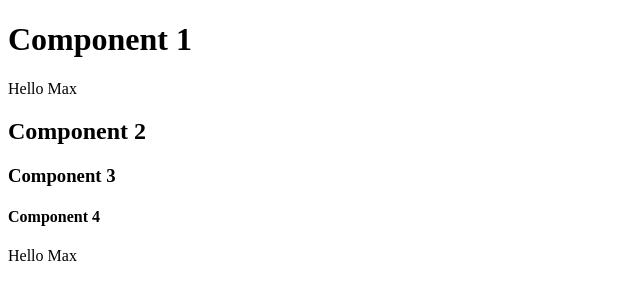
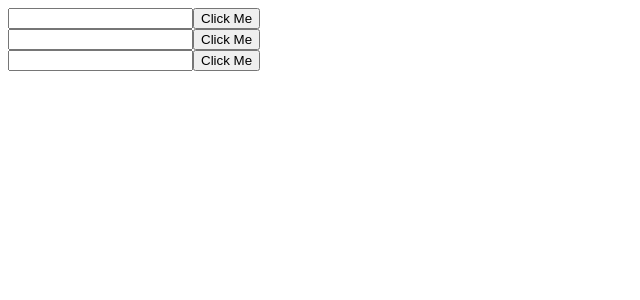
Before and after one commit to MadMax0312/React_tutorial, a React (Vite) app in the folder my-react-app/: page / in a window 1280 px wide. Shown: the top 300 px of the page, without its empty margins (0-640 px from the left). Built offline with nearby package versions, Linux system fonts and the light colour scheme.

Commit message:
Use Ref:

```diff
--- a/my-react-app/src/App.jsx
+++ b/my-react-app/src/App.jsx
@@ -1,5 +1,5 @@
+import MyComponent from "./useRef"
 
-import MyComponent from './useContext'
 
 function App() {
 
--- /dev/null
+++ b/my-react-app/src/useRef.jsx
@@ -0,0 +1,47 @@
+import React, { useState, useEffect, useRef } from 'react'
+
+function MyComponent() {
+
+    // const [number, setNumber] = useState(0)
+
+    const inputRef1 = useRef()
+    const inputRef2= useRef()
+    const inputRef3= useRef()
+
+    useEffect(()=> {
+        console.log('Component Rendered')
+    })
+
+    function handleClick1() {
+        inputRef1.current.style.backgroundColor = 'yellow'
+        inputRef2.current.style.backgroundColor = ''
+        inputRef3.current.style.backgroundColor = ''
+    }
+
+    function handleClick2() {
+        inputRef1.current.style.backgroundColor = ''
+        inputRef2.current.style.backgroundColor = 'orange'
+        inputRef3.current.style.backgroundColor = ''
+    }
+
+    function handleClick3() {
+        inputRef1.current.style.backgroundColor = ''
+        inputRef2.current.style.backgroundColor = ''
+        inputRef3.current.style.backgroundColor = 'red'
+    }
+
+    return (
+    <div>
+        <input ref={inputRef1} type="text" />
+        <button onClick={handleClick1}>Click Me</button><br />
+
+        <input ref={inputRef2} type="text" />
+        <button onClick={handleClick2}>Click Me</button><br />
+
+        <input ref={inputRef3} type="text" />
+        <button onClick={handleClick3}>Click Me</button>
+    </div>
+  )
+}
+
+export default MyComponent
```
